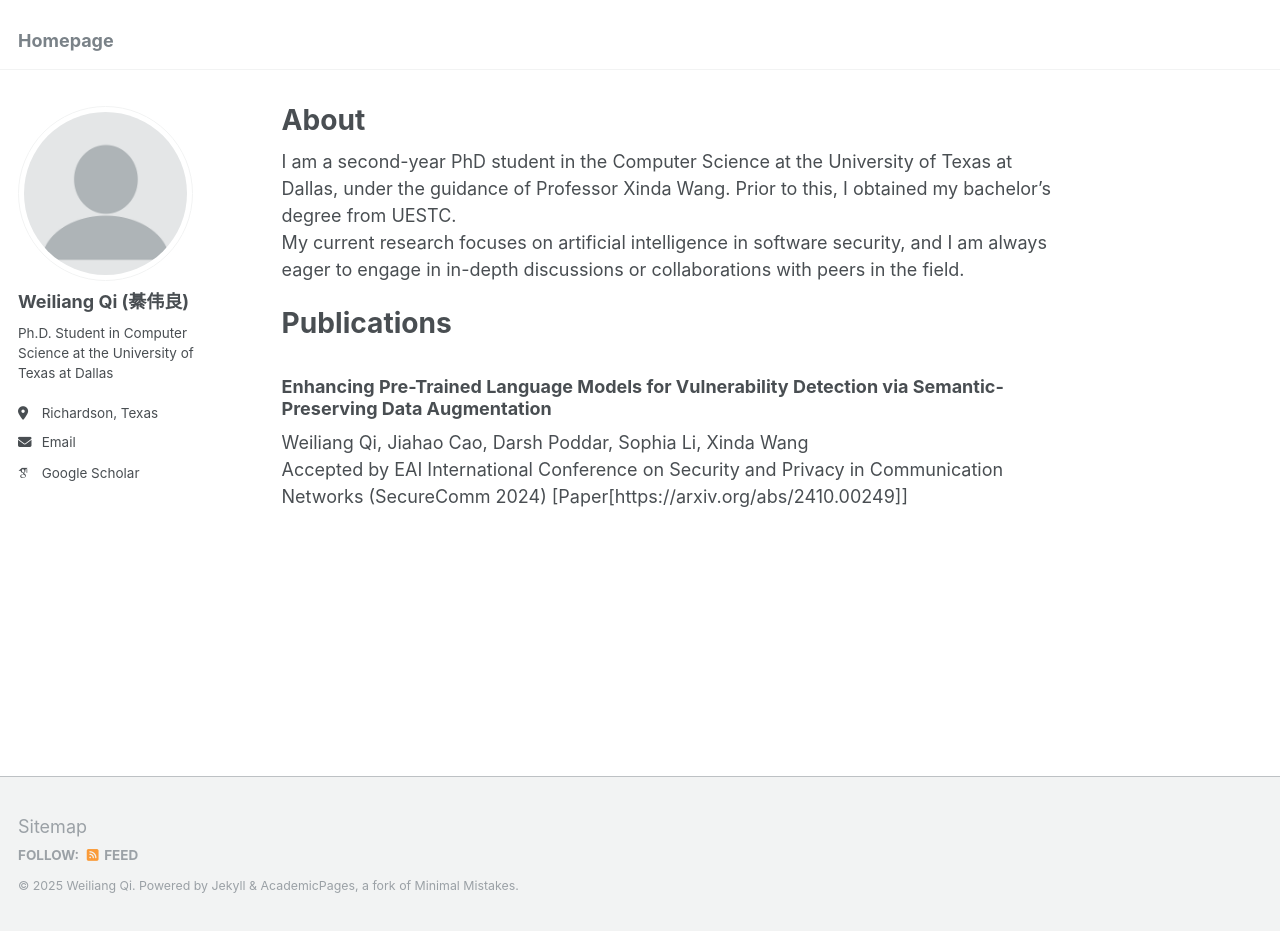
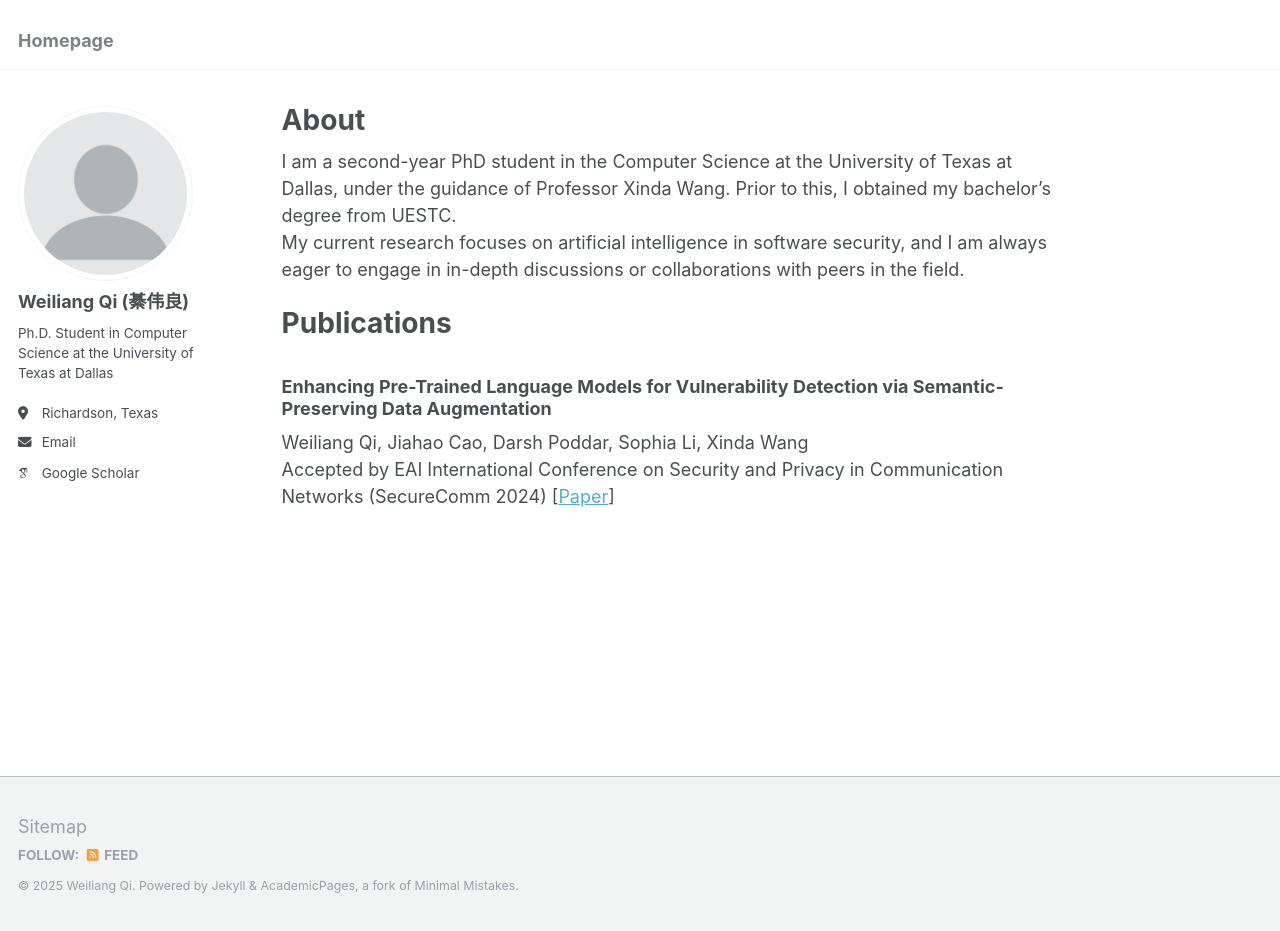
Before and after one commit to S3c0nd/S3c0nd.github.io, a Jekyll site: the page built from _pages/about.md, in a window 1280 px wide and 931 px high. Built offline with Jekyll 4.4.1, drawn with Linux system fonts in a browser that asks for light colours; some web fonts are replaced.

Commit message:
Update about.md

```diff
--- a/_pages/about.md
+++ b/_pages/about.md
@@ -15,4 +15,4 @@ Publications
 
 ### Enhancing Pre-Trained Language Models for Vulnerability Detection via Semantic-Preserving Data Augmentation
 Weiliang Qi, Jiahao Cao, Darsh Poddar, Sophia Li, Xinda Wang
-Accepted by EAI International Conference on Security and Privacy in Communication Networks (SecureComm 2024) \[Paper[https://arxiv.org/abs/2410.00249]\]
+Accepted by EAI International Conference on Security and Privacy in Communication Networks (SecureComm 2024) \[[Paper](https://arxiv.org/abs/2410.00249)\]
```
